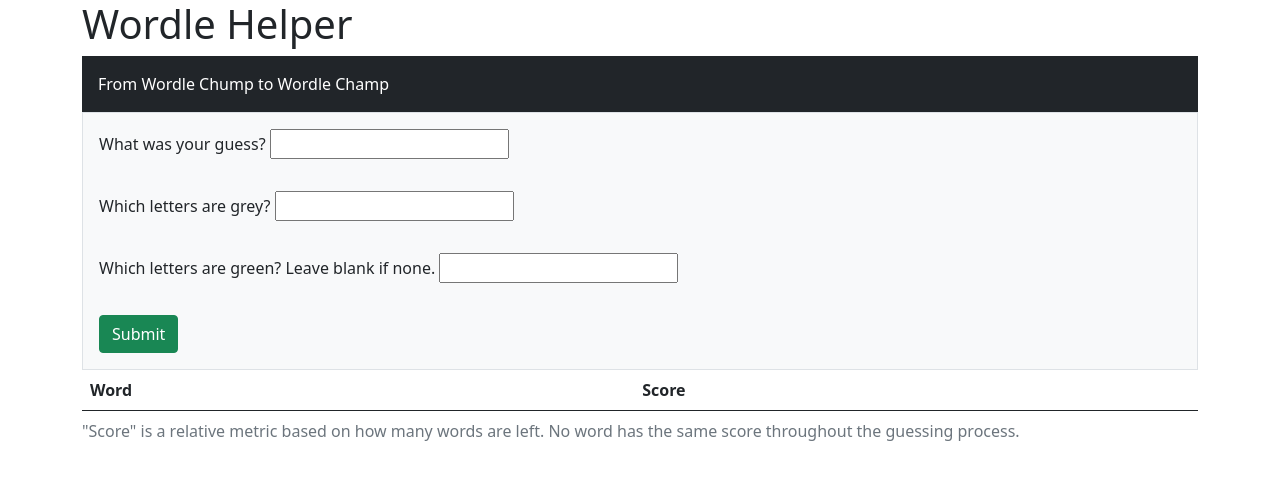
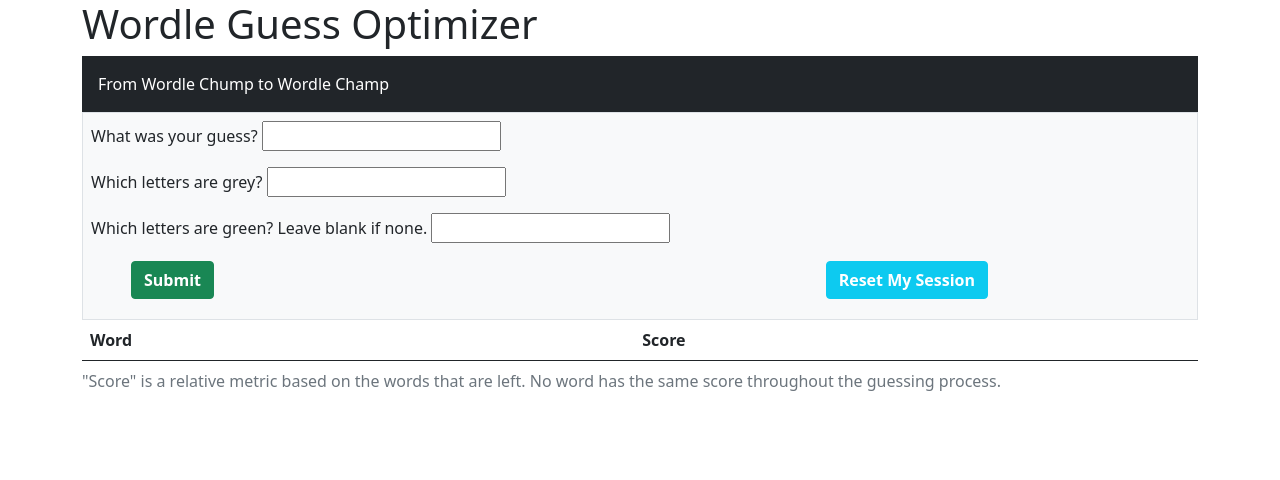
Before and after one commit to CCom20/wordle-helper, a Flask app: page / in a window 1280 px wide. Shown: the top 480 px of the page. Run offline with Flask 2, Linux system fonts and the light colour scheme; lists and menus that the app fills with data are empty; parts of the project's set-up code (start-up, migrations or seed data) failed here and were passed over.

Commit message:
updated session reset

```diff
--- a/app.py
+++ b/app.py
@@ -55,6 +55,13 @@
 
 #     return redirect("/")
 
+@app.route("/reset")
+def reset():
+    session.clear()
+    session['guess_counter'] = 0
+    session['loaded'] = 0
+    redirect('/')
+
 
 if __name__ == "__main__":
     session.init_app(app)
--- a/templates/index.html
+++ b/templates/index.html
@@ -4,36 +4,46 @@
     <meta charset="UTF-8">
     <meta name="viewport" content="width=device-width, initial-scale=1.0">
     <link href="https://cdn.jsdelivr.net/npm/bootstrap@5.0.2/dist/css/bootstrap.min.css" rel="stylesheet" integrity="sha384-EVSTQN3/azprG1Anm3QDgpJLIm9Nao0Yz1ztcQTwFspd3yD65VohhpuuCOmLASjC" crossorigin="anonymous">
-    <title>Translator</title>
+    <title>Wordle Guess Optimizer</title>
 </head>
 <body>
     <div class="container">
-        <h1>Wordle Helper</h1>
+        <h1>Wordle Guess Optimizer</h1>
         <div class="p-3 bg-dark" style="color: white">{{ random_phrase }}</div>
         <div>
             <form method="POST">
-                <div class="form-group border bg-light">
-                    <div class="p-3">
+                <div class="form-group border bg-light gx-5">
+                    <div class="p-2">
                         <label for="guessField">What was your guess? </label>
                             <input type="text" id="guess" name="guessedWord">
                     </div>
-                    <div class="p-3">
+                    <div class="p-2">
                         <label for="wrongLettersField">Which letters are grey? </label>
                         <input type="text" id="wrongLetters" name="wrongLetters">
                     </div>
-                    <div class="p-3">
+                    <div class="p-2">
                         <label for="rightSpotsField">Which letters are green? Leave blank if none. </label>
                         <input type="text" id="right_spots" name="right_spots">
                     </div>
-                    <div class="p-3">
-                        <button type="submit" class="btn btn-success">Submit</button>
+                    <div class="container">
+                        <div class="row" style="padding-top: 10px; padding-bottom: 20px;">
+                            <div class="col-sm-4">
+                                <button type="submit" class="btn btn-success" style="font-weight: 600">Submit</button>
+                            </div>
+                            <div class="col-sm-4 offset-md-4">
+                                <button type="submit" class="btn btn-info" href="/reset" style="color: white; font-weight: 600;">Reset My Session</button>
+                            </div>
+                        </div>
                     </div>
                 </div>
             </form>
         </div>
         <div>
+
+        </div>
+        <div>
             <table id="data" class="table table-striped">
-                <caption>"Score" is a relative metric based on how many words are left. No word has the same score throughout the guessing process.</caption>
+                <caption>"Score" is a relative metric based on the words that are left. No word has the same score throughout the guessing process.</caption>
                 <thead>
                 <tr>
                     <th>Word</th>
```
